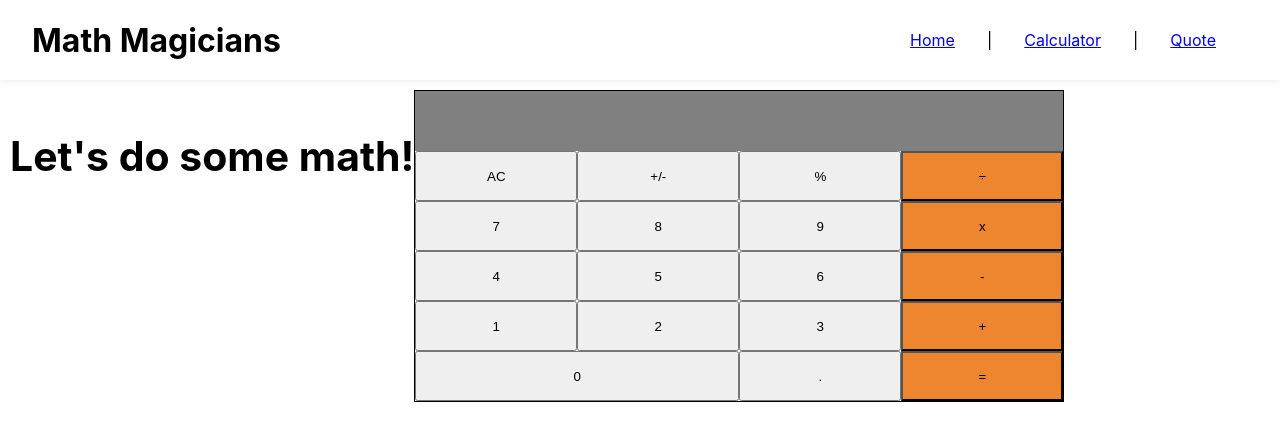
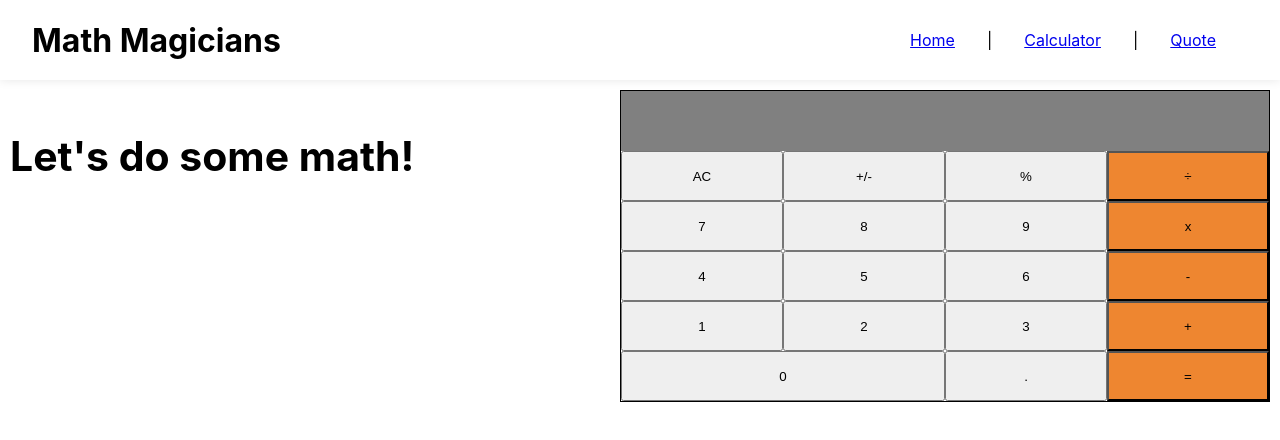
Before and after one commit to freddykaberuka/mathematics, a React (Create React App) app: page /calculator in a window 1280 px wide. Shown: the top 440 px of the page. Built offline with nearby package versions, Linux system fonts and the light colour scheme; the HTML template or start-up script is replaced by a standard one.

Commit message:
add inline style

```diff
--- a/src/pages/Calculator.js
+++ b/src/pages/Calculator.js
@@ -16,7 +16,7 @@ const Calculator = () => {
     }));
   };
   return (
-    <div className="main-calculator">
+    <div className="main-calculator" style={{ justifyContent: 'space-between' }}>
       <h3>Let&apos;s do some math!</h3>
       <div className="calculator-wrap">
         <div className="calculator-result">
```
